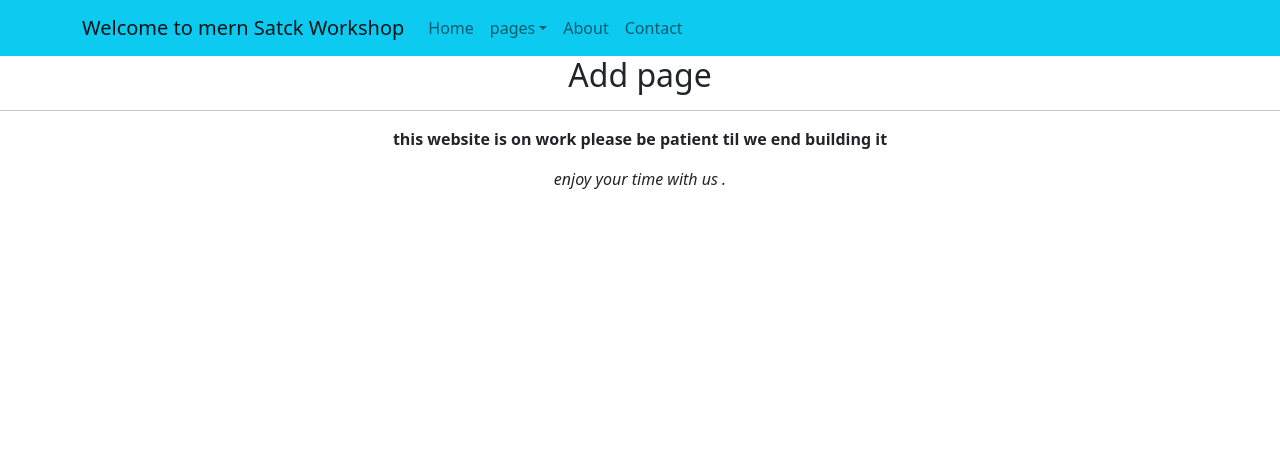
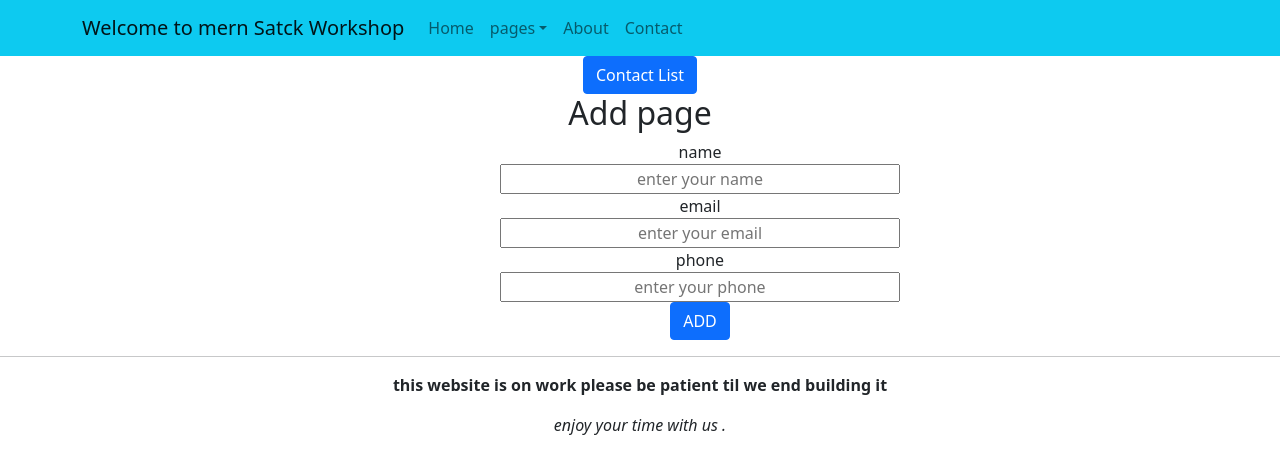
Before and after one commit to nid-94/mongoose, a React (Create React App) app in the folder client/: page /add in a window 1280 px wide. Shown: the top 474 px of the page. Built offline with nearby package versions, Linux system fonts and the light colour scheme.

Commit message:
adding add function

```diff
--- a/client/src/App.js
+++ b/client/src/App.js
@@ -1,4 +1,5 @@
 import { Route, Switch } from "react-router";
+import { Link } from "react-router-dom";
 import "./App.css";
 import Home from "./pages/Home";
 import Add from "./pages/Add";
@@ -6,12 +7,14 @@ import Edit from "./pages/Edit";
 import Error from "./pages/Error";
 import Footer from "./component/Footer";
 import Navigation from "./component/Navigation";
-
+import { Button } from "react-bootstrap";
 function App() {
     return (
         <div className="App">
-            {" "}
             <Navigation />
+            <Link to="/">
+                <Button>Contact List</Button>
+            </Link>
             <Switch>
                 <Route exact path="/" component={Home} />
                 <Route path="/add" component={Add} />
--- a/client/src/JS/actions/contact.js
+++ b/client/src/JS/actions/contact.js
@@ -15,3 +15,20 @@ export const getContacts = () => async (dispatch) => {
         dispatch({ type: FAIL_CONTACTS, payload: error.response });
     }
 };
+export const postContact = (newContact) => async (dispatch) => {
+    try {
+        await axios.post("/api/contacts/", newContact);
+        dispatch(getContacts());
+    } catch (error) {
+        dispatch({ type: FAIL_CONTACTS, payload: error.response });
+    }
+};
+
+export const deleteContact = (id) => async (dispatch) => {
+    try {
+        await axios.delete(`/api/contacts/${id}`);
+        dispatch(getContacts());
+    } catch (error) {
+        dispatch({ type: FAIL_CONTACTS, payload: error.response });
+    }
+};
--- /dev/null
+++ b/client/src/component/ContactCard.js
@@ -0,0 +1,31 @@
+import React from "react";
+import { Card, Col, Button } from "react-bootstrap";
+import { useDispatch } from "react-redux";
+import { deleteContact } from "./../JS/actions/contact";
+const ContactCard = ({ contact }) => {
+    const dispatch = useDispatch();
+
+    return (
+        <div>
+            <Col xs={6} md={4}>
+                <Card style={{ width: "15rem" }}>
+                    <Card.Body>
+                        <Card.Title>Info</Card.Title>
+                        <Card.Subtitle className="mb-2 text-muted">
+                            {contact.name}
+                        </Card.Subtitle>
+                        <Card.Text>{contact.phone}</Card.Text>
+                        <Card.Text>{contact.email}</Card.Text>
+                    </Card.Body>
+                    <Button
+                        onClick={() => dispatch(deleteContact(contact._id))}>
+                        DELETE
+                    </Button>
+                </Card>
+                <br />
+            </Col>
+        </div>
+    );
+};
+
+export default ContactCard;
--- a/client/src/component/ContactList.js
+++ b/client/src/component/ContactList.js
@@ -2,6 +2,7 @@ import React, { useEffect } from "react";
 import { useDispatch, useSelector } from "react-redux";
 import { getContacts } from "../JS/actions/contact";
 import { Spinner, Card, Container, Row, Col } from "react-bootstrap";
+import ContactCard from "./ContactCard";
 const ContactList = () => {
     const dispatch = useDispatch();
     const listContact = useSelector(
@@ -12,30 +13,19 @@ const ContactList = () => {
         dispatch(getContacts());
     }, []);
     return (
-        <div>
-            <Container>
-                <Row>
+        <div
+            style={{
+                display: "flex",
+                flexWrap: "wrap",
+                justifyContent: "space-around",
+            }}>
             {load ? (
                 <Spinner animation="border" />
             ) : (
                 listContact.map((el) => (
-                            <Col xs={6} md={4}>
-                                <Card style={{ width: "15rem" }}>
-                                    <Card.Body>
-                                        <Card.Title>Info</Card.Title>
-                                        <Card.Subtitle className="mb-2 text-muted">
-                                            {el.name}
-                                        </Card.Subtitle>
-                                        <Card.Text>{el.phone}</Card.Text>
-                                        <Card.Text>{el.email}</Card.Text>
-                                    </Card.Body>
-                                </Card>
-                                <br />
-                            </Col>
+                    <ContactCard contact={el} key={el._id} />
                 ))
             )}
-                </Row>
-            </Container>
         </div>
     );
 };
--- a/client/src/component/Navigation.js
+++ b/client/src/component/Navigation.js
@@ -1,5 +1,6 @@
 import React from "react";
 import { Nav, Container, Navbar, NavDropdown } from "react-bootstrap";
+import { Link } from "react-router-dom";
 const Navigation = () => {
     return (
         <header>
@@ -9,9 +10,11 @@ const Navigation = () => {
                     <Nav className="me-auto">
                         <Nav.Link href="#home">Home</Nav.Link>
                         <NavDropdown title="pages" id="navbarScrollingDropdown">
-                            <NavDropdown.Item href="#action3">
-                                ADD
-                            </NavDropdown.Item>
+                            <Link to="/add">
+                                <NavDropdown.Item href="#action3">
+                                    ADD
+                                </NavDropdown.Item>
+                            </Link>
                             <NavDropdown.Item href="#action4">
                                 EDIT
                             </NavDropdown.Item>
--- a/client/src/pages/Add.js
+++ b/client/src/pages/Add.js
@@ -1,9 +1,68 @@
-import React from "react";
+import React, { useState } from "react";
+import { useDispatch } from "react-redux";
+import { postContact } from "../JS/actions/contact";
+import { Button } from "react-bootstrap";
+import { Link } from "react-router-dom";
 
 const Add = () => {
+    const dispatch = useDispatch();
+    const [newContact, setNewConatct] = useState({
+        name: "",
+        email: "",
+        phone: "",
+    });
+    const handleChange = (e) => {
+        setNewConatct({ ...newContact, [e.target.name]: e.target.value });
+    };
+    const add = () => {
+        dispatch(postContact(newContact));
+    };
     return (
         <div>
             <h2>Add page</h2>
+            <div
+                style={{
+                    display: "flex",
+                    flexDirection: "column",
+                    justifyContent: "center",
+                    flexWrap: "wrap",
+                    width: "500px",
+                    paddingLeft: "500px",
+                }}>
+                <label htmlFor="name">name</label>
+                <input
+                    style={{ width: "400px", textAlign: "center" }}
+                    type="text"
+                    name="name"
+                    value={newContact.name}
+                    placeholder="enter your name"
+                    onChange={handleChange}
+                />
+                <label htmlFor="email">email</label>
+                <input
+                    style={{ width: "400px", textAlign: "center" }}
+                    type="text"
+                    name="email"
+                    value={newContact.email}
+                    placeholder="enter your email"
+                    onChange={handleChange}
+                />
+                <label htmlFor="phone">phone</label>
+                <input
+                    style={{
+                        width: "400px",
+                        textAlign: "center",
+                    }}
+                    type="text"
+                    name="phone"
+                    value={newContact.phone}
+                    placeholder="enter your phone"
+                    onChange={handleChange}
+                />
+                <Link to="/">
+                    <Button onClick={() => add()}>ADD</Button>
+                </Link>
+            </div>
         </div>
     );
 };
--- a/client/src/pages/Home.js
+++ b/client/src/pages/Home.js
@@ -1,11 +1,13 @@
 import React from "react";
 import ContactList from "../component/ContactList";
-
+import { Button } from "react-bootstrap";
+import { Link } from "react-router-dom";
 const Home = () => {
     return (
         <div>
-            <h2>contact list</h2>
-
+            <Link to="/add">
+                <Button>ADD</Button>
+            </Link>
             <ContactList />
         </div>
     );
```
Lines whose indentation alone changed are shown as unchanged.
